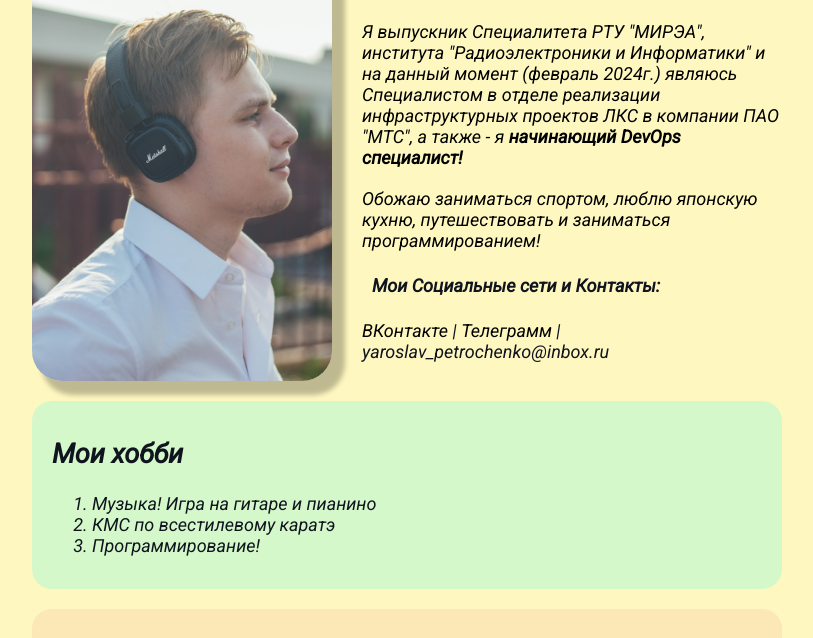
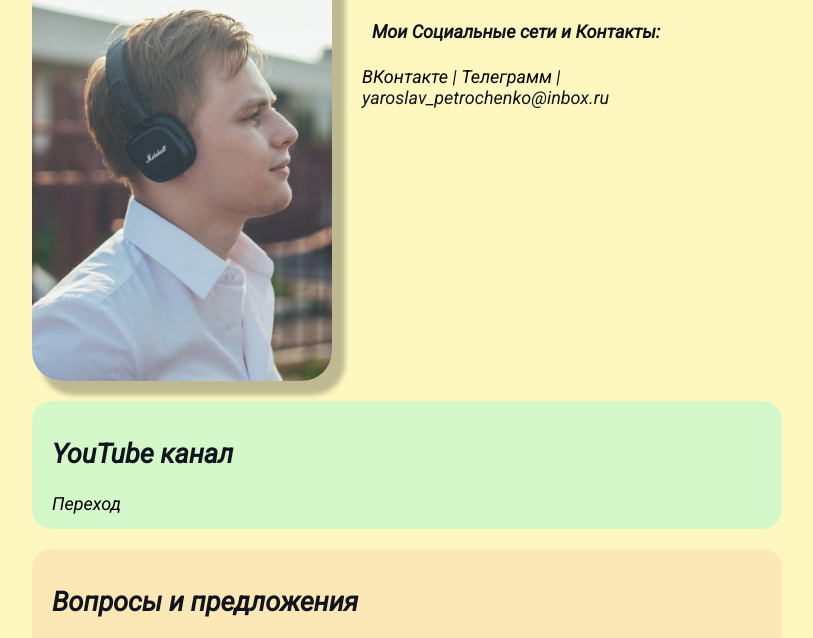
Before and after one commit to PeIear/testgit_v01, a plain HTML site: page index.html in a window 1280 px wide. Shown: the part 107-745 px from the top of the page, without its empty margins (234-1047 px from the left). Drawn offline with Linux system fonts and the light colour scheme.

Commit message:
Update index.html

```diff
--- a/index.html
+++ b/index.html
@@ -14,11 +14,11 @@
         />
         <div class="info-text">
                 <h1>Ярослав Петроченко</h1>
-		<p><em>Я выпускник Специалитета РТУ "МИРЭА", института "Радиоэлектроники и Информатики" и на данный момент (февраль 2024г.) являюсь Специалистом в отделе реализации инфраструктурных проектов ЛКС в компании ПАО "МТС", а также - я <strong>начинающий DevOps специалист!</strong>
-                </em></p>
-                <p><em>
+<!-- 		<p><em>Я выпускник Специалитета РТУ "МИРЭА", института "Радиоэлектроники и Информатики" и на данный момент (февраль 2024г.) являюсь Специалистом в отделе реализации инфраструктурных проектов ЛКС в компании ПАО "МТС", а также - я <strong>начинающий DevOps специалист!</strong>
+                </em></p> -->
+<!--                 <p><em>
                     Обожаю заниматься спортом, люблю японскую кухню, путешествовать и заниматься программированием!
-                </em></p>
+                </em></p> -->
 
                 <h4>Мои Социальные сети и Контакты:</h4>
 
@@ -29,7 +29,7 @@
                 yaroslav_petrochenko@inbox.ru
         </div>
     </div>
-    <div class="card bg_1">
+<!--     <div class="card bg_1">
           <h2>Мои хобби</h2>
           <ol>
               <li>Музыка! Игра на гитаре и пианино</li>
@@ -56,8 +56,8 @@
                         <td>10.2022-02.2024</td>
                     </tr>
                 </table>
-     </div>
-     <div class="card bg_3">
+     </div> -->
+<!--      <div class="card bg_3">
             <h2>Обо мне</h2>
                 <p> Я выпускник специалитета «РТУ МИРЭА», кафедра
                     "Радиотехнических и телекоммуникационных систем" (новое название кафедры "Институт
@@ -89,7 +89,7 @@
                     стремлюсь выполнять начатое дело до конца. Ответственный, пунктуальный, с легкостью
                     нахожу общий язык в любом коллективе. В нестандартных ситуациях готов принимать
                     правильные решения. Стрессоустойчивый и неконфликтный.</p>
-    </div>
+    </div> -->
     <div class="card bg_1">
             <h2>YouTube канал</h2>
             <a href="myyotube.html"> Переход</a>
```
